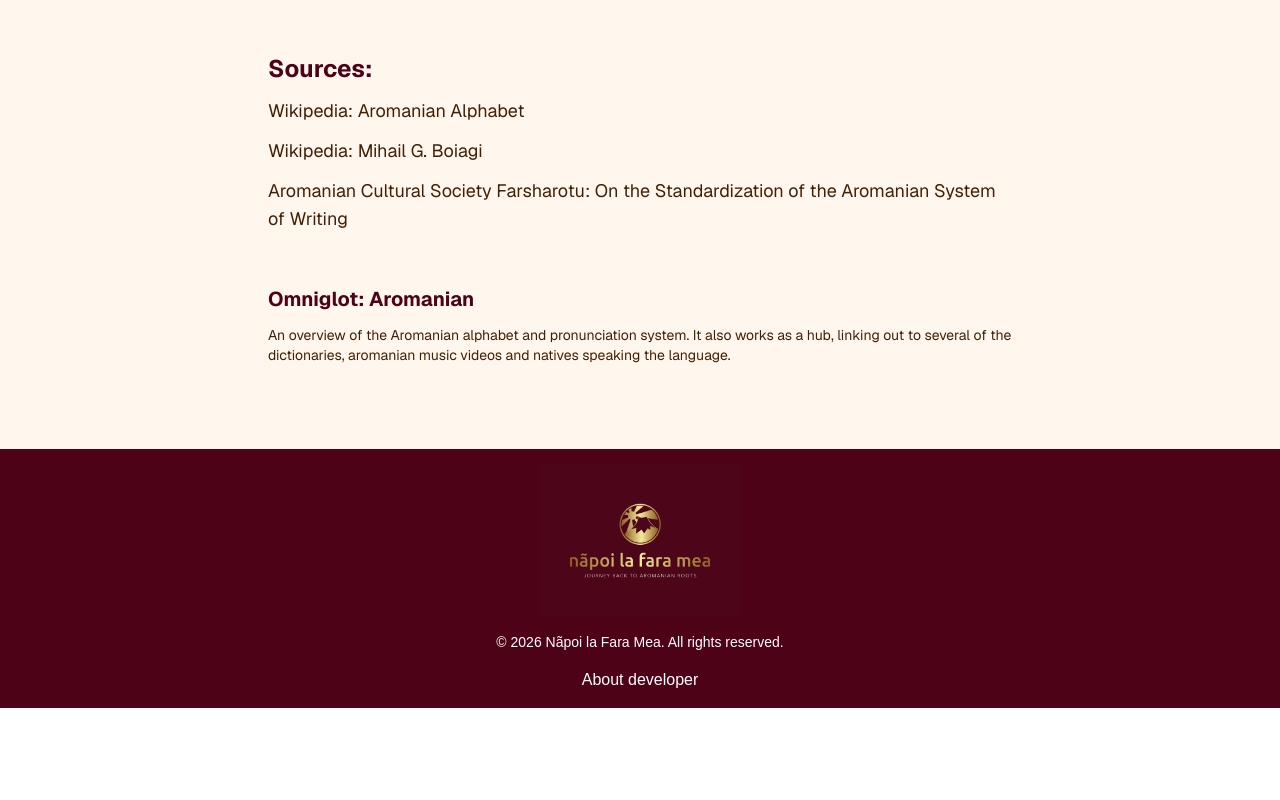
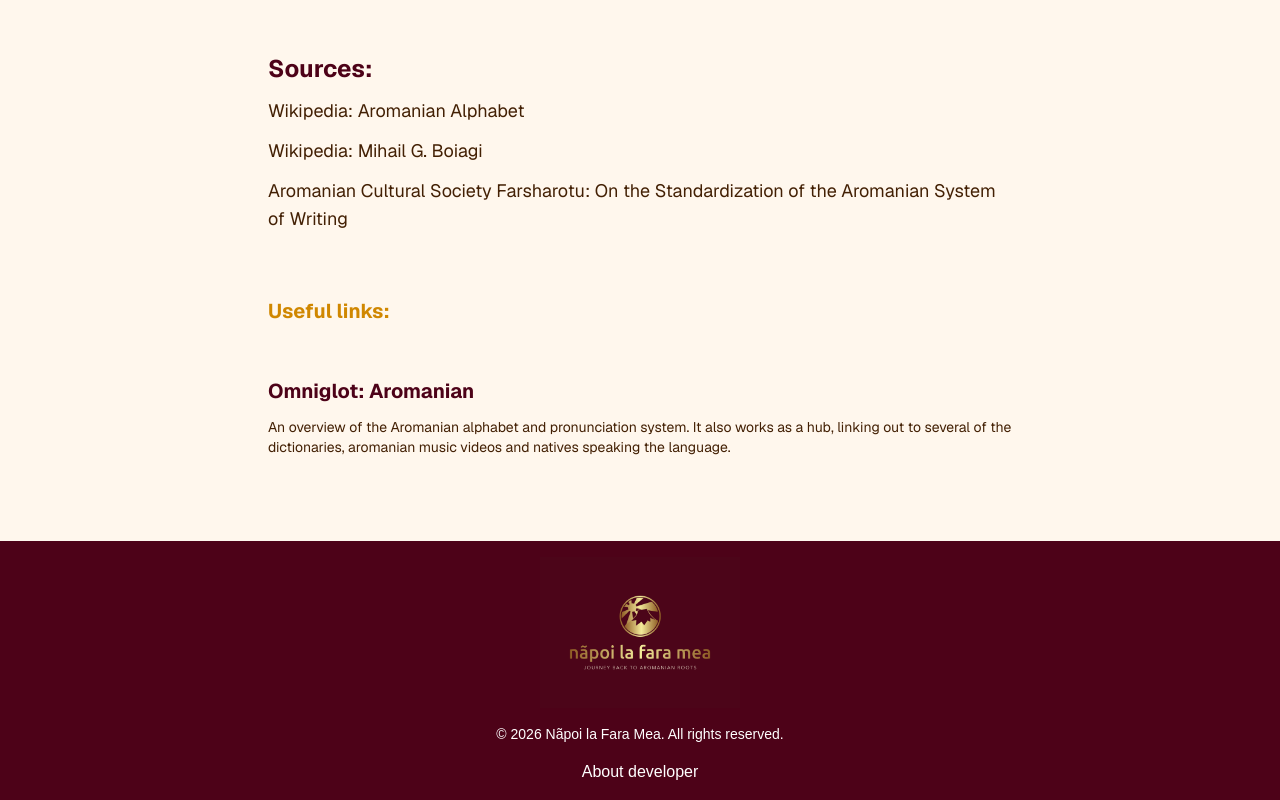
Before and after one commit to mariacristina13/napoi_la_fara_mea, a Next.js app: page /alphabet in a window 1280 px wide. Shown: the part 665-1465 px from the top of the page. Before the commit the page ends 1373 px from the top, so only its background shows below. Built offline with nearby package versions, Linux system fonts and the light colour scheme.

Commit message:
Add header to the useful links section.

```diff
--- a/app/alphabet/page.js
+++ b/app/alphabet/page.js
@@ -61,6 +61,11 @@ export default function Alphabet(){
                     </li>
                 </ul>
 
+                <div>
+                    <h3 className="m-2 pb-5 text-yellow-600 font-bold text-lg sm:m-3 text-xl md:pb-10 text-2xl">
+                        Useful links:
+                    </h3>
+
                     <Link href="https://www.omniglot.com/writing/aromanian.htm" className="m-2 text-base font-bold text-rose-950 md:text-xl sm: m-3 text-lg">
                         Omniglot: Aromanian
                     </Link>
@@ -68,6 +73,8 @@ export default function Alphabet(){
                     <p className="text-yellow-950 pb-5 text-sm m-2 md:pb-10 text-lg sm:m-3 text-base">
                         An overview of the Aromanian alphabet and pronunciation system. It also works as a hub, linking out to several of the dictionaries, aromanian music videos and natives speaking the language.
                     </p>
+                </div>
+
             </main>
         </div>
     )
```
Lines whose indentation alone changed are shown as unchanged.
